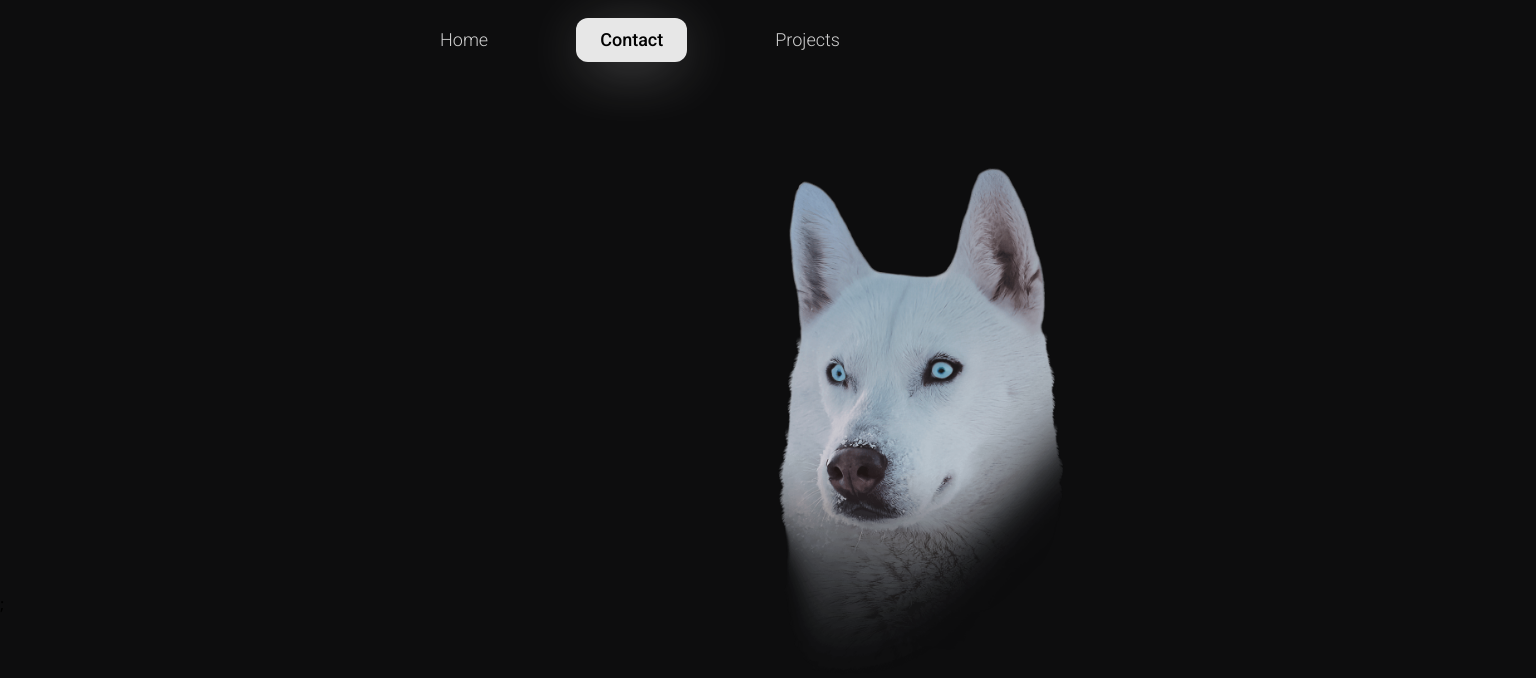
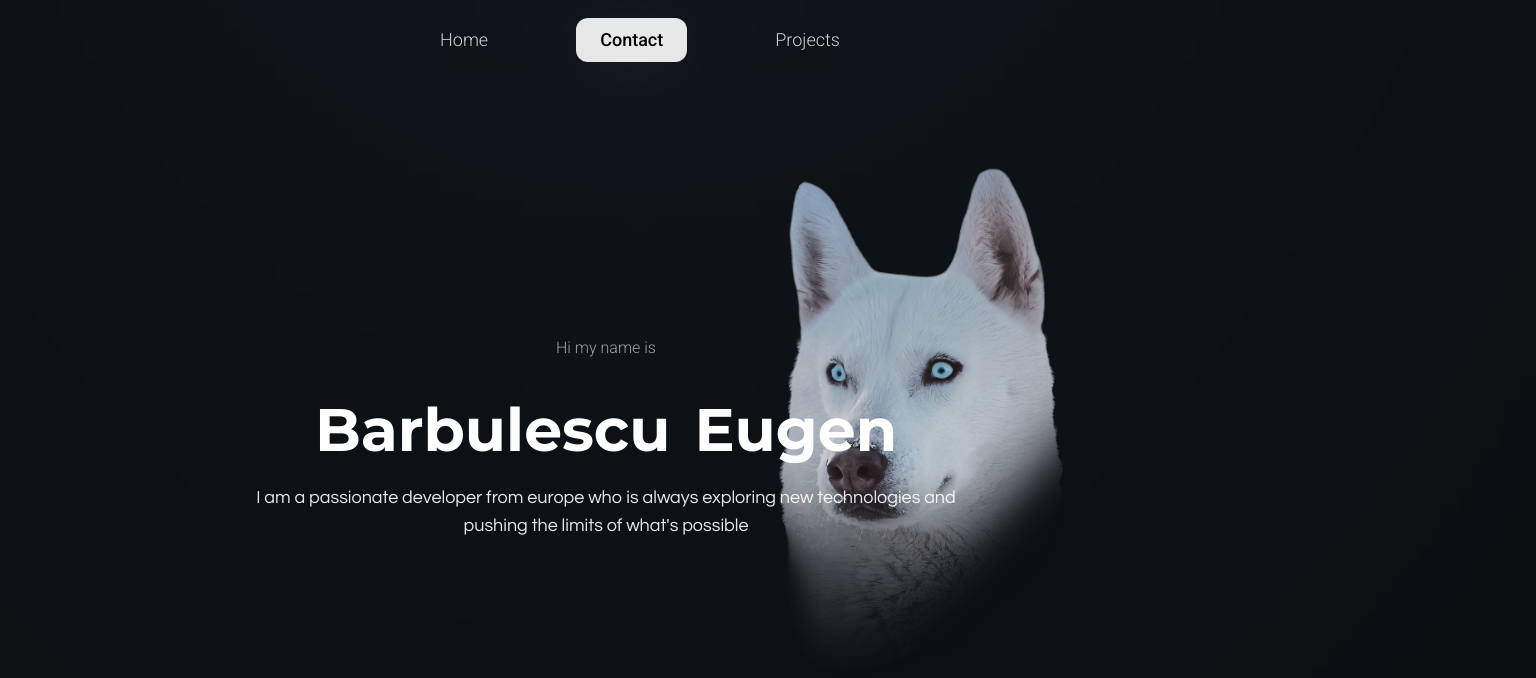
Before and after one commit to erupturatis/Personal-Website, a Next.js app: page /home in a window 1280 px wide. Shown: the top 678 px of the page, 1536 px wide, since content can reach past the window. Built offline with nearby package versions, Linux system fonts and the light colour scheme.

Commit message:
working on toppage

```diff
--- a/src/components/home/top/Top.tsx
+++ b/src/components/home/top/Top.tsx
@@ -1,9 +1,28 @@
 import React from 'react';
 import { useState } from 'react';
 import { useEffect } from 'react';
-
 import Husky from './Husky';
 type windowWidth = null | number;
+
+import { Montserrat, Questrial, Roboto } from 'next/font/google';
+
+const montserrat = Montserrat({
+  weight: ['300', '400', '500', '600', '700'],
+  subsets: ['latin'],
+  variable: '--font-montserrat',
+});
+
+const questrial = Questrial({
+  weight: ['400'],
+  subsets: ['latin'],
+  variable: '--font-questrial',
+});
+
+const roboto = Roboto({
+  weight: ['300', '400', '500', '700'],
+  subsets: ['latin'],
+  variable: '--font-roboto',
+});
 
 const Top = () => {
   const [windowWidth, setWindowWidth] = useState<windowWidth>(null);
@@ -16,10 +35,21 @@ const Top = () => {
 
   return (
     <div>
-      <div className="mt-32"></div>
+      <div className={` w-full  flex  justify-center md:mt-64  md:ml-64  md:justify-start mb-10 mt-24 text-white text-xl`}>
+        <div className="w-[350px] md:w-[700px] ">
+          <div className={`${roboto.className} text-center opacity-60  font-light text-base `}>Hi my name is</div>
+          <div className=" flex justify-center items-center mt-6 md:mt-10 ">
+            <div className={`${montserrat.className} text-center text-3xl md:text-6xl font-bold`}>Barbulescu</div>
+            <div className={`${montserrat.className} text-center ml-3 md:ml-6   text-3xl md:text-6xl font-bold`}>Eugen</div>
+          </div>
+          <div className={`${questrial.className} text-center opacity-90 mt-6 text-lg`}>
+            I am a passionate developer from europe who is always exploring new technologies and pushing the limits of what's possible
+          </div>
+        </div>
+      </div>
       {windowWidth !== null ? (
         <>
-          <div className={`  ${windowWidth > 768 ? 'absolute right-40 top-40' : ' flex justify-center w-full  pl-4  z-0 relative'} `}>
+          <div className={`  ${windowWidth > 768 ? 'absolute right-40 top-40' : ' flex  justify-center w-full  pl-4  z-0 relative'} `}>
             {windowWidth > 768 ? <Husky scale={windowWidth / 1920} scrollEyes={false} /> : <Husky scale={0.65} scrollEyes={true} />}
           </div>
         </>
--- a/src/components/nav/buttons.module.css
+++ b/src/components/nav/buttons.module.css
@@ -1,5 +1,5 @@
 .inverseButton {
-  box-shadow: 0 10px 60px -10px #ffffff7c;
+  box-shadow: 0 10px 60px -10px #ffffff21;
 }
 
 .inverseButton:hover {
--- a/src/pages/_app.tsx
+++ b/src/pages/_app.tsx
@@ -4,9 +4,12 @@ import Nav from '@/components/nav/Nav';
 
 export default function App({ Component, pageProps }: AppProps) {
   return (
-    <>
+    <div className={``}>
+      <div className="w-full absolute top-0   flex justify-center z-[-1] ">
+        <div className=" blur-[250px] md:blur-[500px]  z-[-1] mt-[-100px]  bg-[#1F96EC] w-[300px] md:w-[1000px] h-32 "></div>
+      </div>
       <Nav />
       <Component {...pageProps} />;
-    </>
+    </div>
   );
 }
--- a/tailwind.config.js
+++ b/tailwind.config.js
@@ -17,6 +17,11 @@ module.exports = {
         },
       },
       dropShadow: {},
+      fontFamily: {
+        montserrat: ['var(--font-montserrat)'],
+        questrial: ['var(--font-questrial)'],
+        roboto: ['var(--font-roboto)'],
+      },
     },
   },
   plugins: [],
```
